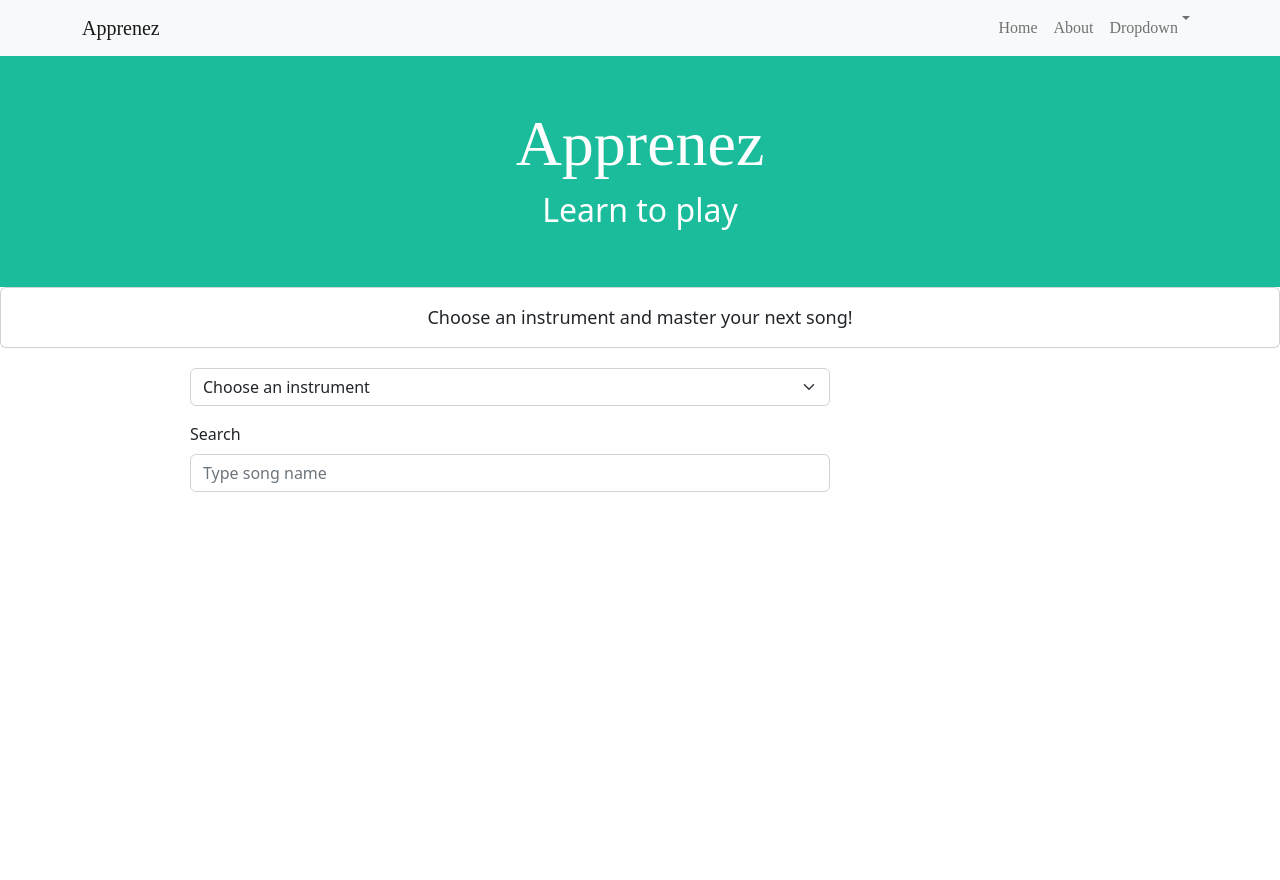
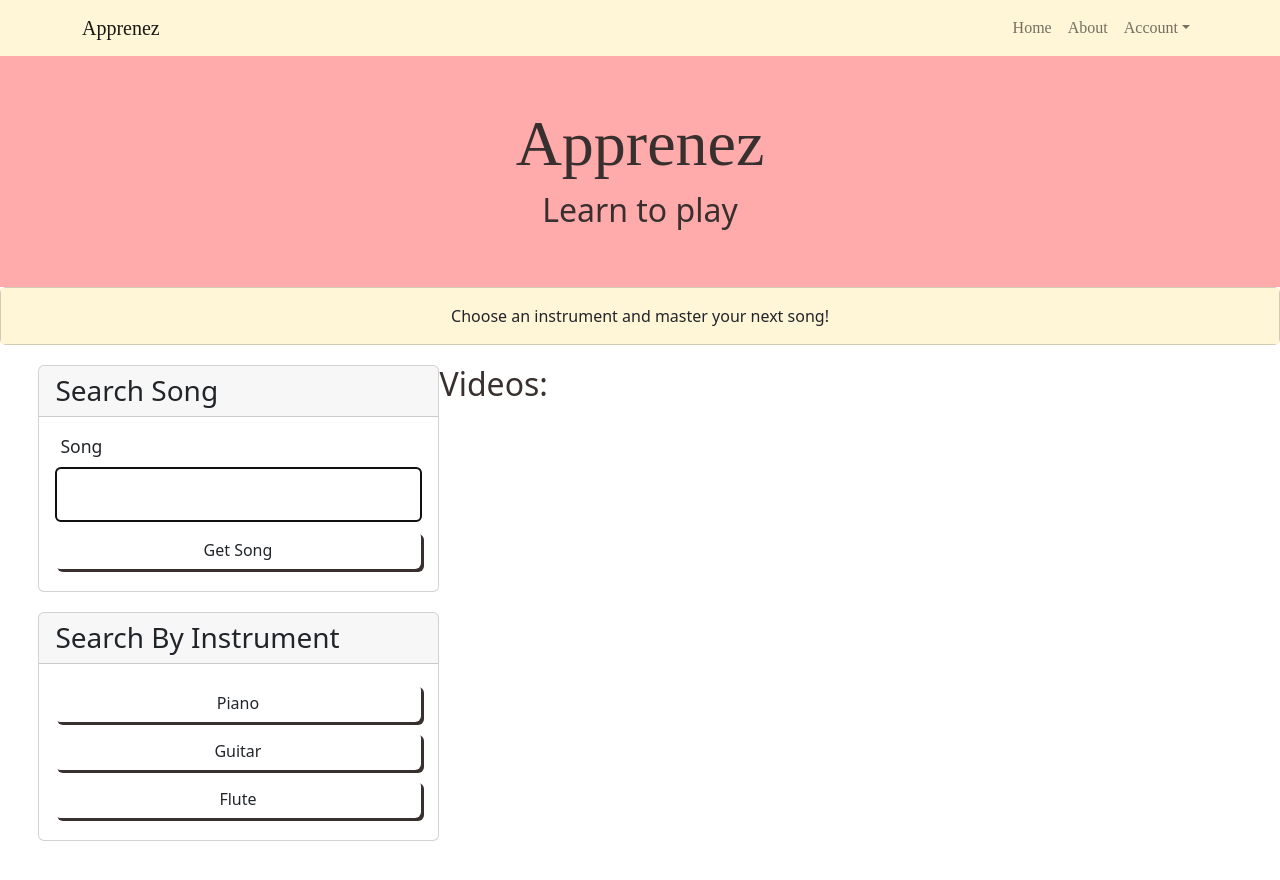
Before and after one commit to jalmand2/search-music, a React (Create React App) app in the folder client/: page / in a window 1280 px wide. Before the commit the page ends 800 px from the top, so only its background shows below. Built offline with nearby package versions, Linux system fonts and the light colour scheme; a web font is replaced by a local one.

Commit message:
Added a lot of edits to the nav bar and the search form

```diff
--- a/client/src/App.css
+++ b/client/src/App.css
@@ -5,13 +5,20 @@
   font-family: 'Licorice', cursive;
 }
 
+.song-search {
+  background-color: #fff5d7!important;
+  text-align: center;
+}
+
 header {
   padding: 50px;
   text-align: center;
-   background: #1abc9c;
-   color: white;
+  background-color: #ffaaab;
+  color: #fff5d7;
 }
-
+.navbar {
+  background-color: #fff5d7;
+}
 nav {
   font-family: 'Licorice', cursive;
 }
@@ -37,24 +44,19 @@
   display: flex !important;
   justify-content: flex-end;
 }
-
- .dropdown-toggle {
-   display: flex !important;
-   justify-content: flex-end;
+#basic-nav-dropdown {
+  background-color: #fff5d7!important;
 }
-
 #dropBox {
   margin: 0 0 0 -80px;
-
   right: 20px;
 }
-
- .input-group {
+/* .input-group {
   margin-top: 20px;
   margin-left: 190px;
-   width: 50% !important;
-
- }
+  width: 80% !important;
+} */
+/*
 
  .form-control {
    width: 50% !important;
@@ -64,8 +66,11 @@
  .form-label {
    width: 50% !important;
    margin-left: 190px;
+   text-align: center;
  }
-
+.card {
+  background-color: #fff5d7 !important;
+}
  .card-body {
    font-size: large;
    font-weight: 500;
@@ -95,4 +100,525 @@
  #logout-button {
    border: none;
    background: none;
+ } */
+ #song-search-button {
+  border: #ffaaab;
+  background-color: #ffaaab;
+  color: #fff5d7;
  }
+ @media (max-width: 992px) {
+  #basic-nav-dropdown {
+    margin-left: 300px;
+  }
+ }
+ /* Ragin Beige: #fff5d7
+
+Coral Pink: #ff5e6c
+
+Sleuthe Yellow: #feb300
+
+Pink Leaf: #ffaaab */
+
+ /* This is the CSS from Tutorial  */
+
+ :root {
+  --primary: #fff5d7;
+  --secondary: #9caea9;
+  --tertiary: #788585;
+  --light-dark: #6f6866;
+  --dark: #38302e;
+  --border-radius: .3rem;
+}
+
+* {
+  box-sizing: border-box;
+}
+
+body {
+  background-color: var(--primary);
+  margin: 0;
+  padding: 0;
+  font-family: "IBM Plex Sans", sans-serif;
+  color: var(--dark);
+  line-height: 1.5;
+  font-size: 16px;
+}
+
+h1,
+h2,
+h3,
+h4,
+h5,
+h6 {
+  font-weight: 700;
+  margin: 0;
+  color: var(--dark);
+  line-height: 1.25;
+}
+
+main {
+  margin: 20px auto;
+  width: 94%;
+}
+
+p {
+  font-size: 1.2rem;
+}
+
+ .btn {
+  font-size: 1.3rem;
+  text-decoration:none;
+  padding: 6px 5px;
+  width: 100%;
+  display: block;
+  margin: 5px 0;
+  border-radius: var(--border-radius);
+  color: var(--primary);
+  border: none;
+  outline: none;
+  background-color: var(--light-dark);
+  box-shadow: 3px 3px var(--dark);
+  transform: translate(-1px, -1px);
+}
+
+ .btn:hover {
+  color: var(--primary);
+  background-color: var(--tertiary);
+  transform: translate(0, 0);
+  box-shadow: 2px 2px var(--dark);
+}
+
+.btn-inline {
+  display: inline;
+}
+
+.btn-back {
+  border-radius: var(--border-radius);
+  color: var(--primary);
+  border: none;
+  outline: none;
+  background-color: var(--light-dark);
+  box-shadow: 3px 3px var(--secondary);
+  transform: translate(-1px, -1px);
+  display: inline-block;
+  width: auto;
+  margin-top: 20px;
+  padding: 15px;
+  text-decoration: none;
+  font-size: 1.2rem;
+}
+
+ .btn-back:hover {
+  color: var(--primary);
+  background-color: var(--tertiary);
+  transform: translate(0, 0);
+  box-shadow: 2px 2px var(--dark);
+}
+
+.hero {
+  padding: 3% 4%;
+  background-color: var(--dark);
+  color: var(--primary);
+}
+
+.hero p {
+  max-width: 75%;
+}
+
+.app-title {
+  font-size: 3rem;
+  background-color: var(--primary);
+  color: var(--dark);
+  padding: 0 10px;
+  display: inline-block;
+  border-radius: var(--border-radius);
+  box-shadow: 6px 5px var(--light-dark);
+}
+
+.list-group {
+  padding: 0;
+  list-style: none;
+}
+
+.list-item {
+  margin-bottom: 10px;
+  padding: 1.5%;
+  border-radius: var(--border-radius);
+  background-color: var(--light-dark);
+  color: var(--primary);
+  text-decoration: none;
+}
+
+.list-item:hover {
+  background-color: var(--dark);
+}
+
+.status-icon {
+  padding: 2px 5px;
+  margin: 0 5px;
+  background-color: rgba(255,255,255, 1);
+  border-radius: var(--border-radius);
+}
+
+.icon-danger {
+  color: rgb(255, 70, 70);
+}
+
+.icon-success {
+  color: rgb(29, 153, 255);
+}
+
+/* CARDS */
+.card {
+  margin: 0 0 20px 0;
+  border: 3px solid var(--dark);
+  border-radius: var(--border-radius);
+}
+
+.card-header {
+  color: var(--primary);
+  background-color: var(--dark);
+  padding: 2.5%;
+  border-radius: calc(.18rem - 1px) calc(.18rem - 1px) 0 0;
+}
+
+.card-body {
+  padding: 2.5%;
+}
+
+/* FORM */
+.form-label,
+.form-input,
+.form-textarea {
+  display: block;
+}
+
+.form-label {
+  font-size: 1.1rem;
+  margin: 0 0 0 5px;
+}
+
+.form-input {
+  width: 100%;
+  padding: 3%;
+  margin: 5px 0;
+  font-size: 1.2rem;
+  border: 2px solid var(--light-dark);
+  border-radius: var(--border-radius);
+}
+
+/* HEIGHT / WIDTH UTILS */
+.min-100-vh {
+  min-height: 100vh;
+}
+
+.min-100-vw {
+  min-width: 100vw;
+}
+
+/* FONT UTILS */
+.text-uppercase {
+  text-transform: uppercase;
+}
+
+
+/* FLEX CONTENT */
+.flex-row {
+  display: flex;
+  flex-wrap: wrap;
+}
+
+.flex-column {
+  display: flex;
+  flex-direction: column;
+  flex-wrap: wrap;
+}
+
+.justify-space-between {
+  justify-content: space-between;
+}
+
+.justify-space-around {
+  justify-content: space-around;
+}
+
+.justify-flex-start {
+  justify-content: flex-start
+}
+
+.justify-flex-end {
+  justify-content: flex-end;
+}
+
+.justify-center {
+  justify-content: center;
+}
+
+.align-stretch {
+  align-items: stretch;
+}
+
+.align-end {
+  align-items: flex-end;
+}
+
+.align-center {
+  align-items: center;
+}
+
+.col-auto {
+  flex-grow: 1;
+}
+
+.col-1 {
+  flex: 0 0 calc(100% * 1 / 12 - 2%);
+}
+
+.col-2 {
+  flex: 0 0 calc(100% * 2 / 12 - 2%);
+}
+
+.col-3 {
+  flex: 0 0 calc(100% * 3 / 12 - 2%);
+}
+
+.col-4 {
+  flex: 0 0 calc(100% * 4 / 12 - 2%);
+}
+
+.col-5 {
+  flex: 0 0 calc(100% * 5 / 12 - 2%);
+}
+
+.col-6 {
+  flex: 0 0 calc(100% * 6 / 12 - 2%);
+}
+
+.col-7 {
+  flex: 0 0 calc(100% * 7 / 12 - 2%);
+}
+
+.col-8 {
+  flex: 0 0 calc(100% * 8 / 12 - 2%);
+}
+
+.col-9 {
+  flex: 0 0 calc(100% * 9 / 12 - 2%);
+}
+
+.col-10 {
+  flex: 0 0 calc(100% * 10 / 12 - 2%);
+}
+
+.col-11 {
+  flex: 0 0 calc(100% * 11 / 12 - 2%);
+}
+
+.col-12 {
+  flex: 0 0 100%;
+}
+
+/* col-sm */
+@media screen and (min-width: 640px) {
+  .col-sm-1 {
+    flex: 0 0 calc(100% * 1 / 12 - 2%);
+  }
+
+  .col-sm-2 {
+    flex: 0 0 calc(100% * 2 / 12 - 2%);
+  }
+
+  .col-sm-3 {
+    flex: 0 0 calc(100% * 3 / 12 - 2%);
+  }
+
+  .col-sm-4 {
+    flex: 0 0 calc(100% * 4 / 12 - 2%);
+  }
+
+  .col-sm-5 {
+    flex: 0 0 calc(100% * 5 / 12 - 2%);
+  }
+
+  .col-sm-6 {
+    flex: 0 0 calc(100% * 6 / 12 - 2%);
+  }
+
+  .col-sm-7 {
+    flex: 0 0 calc(100% * 7 / 12 - 2%);
+  }
+
+  .col-sm-8 {
+    flex: 0 0 calc(100% * 8 / 12 - 2%);
+  }
+
+  .col-sm-9 {
+    flex: 0 0 calc(100% * 9 / 12 - 2%);
+  }
+
+  .col-sm-10 {
+    flex: 0 0 calc(100% * 10 / 12 - 2%);
+  }
+
+  .col-sm-11 {
+    flex: 0 0 calc(100% * 11 / 12 - 2%);
+  }
+
+  .col-sm-12 {
+    flex: 0 0 100%;
+  }
+}
+
+
+/* col-md */
+@media screen and (min-width: 768px) {
+  .col-md-1 {
+    flex: 0 0 calc(100% * 1 / 12 - 2%);
+  }
+
+  .col-md-2 {
+    flex: 0 0 calc(100% * 2 / 12 - 2%);
+  }
+
+  .col-md-3 {
+    flex: 0 0 calc(100% * 3 / 12 - 2%);
+  }
+
+  .col-md-4 {
+    flex: 0 0 calc(100% * 4 / 12 - 2%);
+  }
+
+  .col-md-5 {
+    flex: 0 0 calc(100% * 5 / 12 - 2%);
+  }
+
+  .col-md-6 {
+    flex: 0 0 calc(100% * 6 / 12 - 2%);
+  }
+
+  .col-md-7 {
+    flex: 0 0 calc(100% * 7 / 12 - 2%);
+  }
+
+  .col-md-8 {
+    flex: 0 0 calc(100% * 8 / 12 - 2%);
+  }
+
+  .col-md-9 {
+    flex: 0 0 calc(100% * 9 / 12 - 2%);
+  }
+
+  .col-md-10 {
+    flex: 0 0 calc(100% * 10 / 12 - 2%);
+  }
+
+  .col-md-11 {
+    flex: 0 0 calc(100% * 11 / 12 - 2%);
+  }
+
+  .col-md-12 {
+    flex: 0 0 100%;
+  }
+}
+
+/* col-lg */
+@media screen and (min-width: 992px) {
+  .col-lg-1 {
+    flex: 0 0 calc(100% * 1 / 12 - 2%);
+  }
+
+  .col-lg-2 {
+    flex: 0 0 calc(100% * 2 / 12 - 2%);
+  }
+
+  .col-lg-3 {
+    flex: 0 0 calc(100% * 3 / 12 - 2%);
+  }
+
+  .col-lg-4 {
+    flex: 0 0 calc(100% * 4 / 12 - 2%);
+  }
+
+  .col-lg-5 {
+    flex: 0 0 calc(100% * 5 / 12 - 2%);
+  }
+
+  .col-lg-6 {
+    flex: 0 0 calc(100% * 6 / 12 - 2%);
+  }
+
+  .col-lg-7 {
+    flex: 0 0 calc(100% * 7 / 12 - 2%);
+  }
+
+  .col-lg-8 {
+    flex: 0 0 calc(100% * 8 / 12 - 2%);
+  }
+
+  .col-lg-9 {
+    flex: 0 0 calc(100% * 9 / 12 - 2%);
+  }
+
+  .col-lg-10 {
+    flex: 0 0 calc(100% * 10 / 12 - 2%);
+  }
+
+  .col-lg-11 {
+    flex: 0 0 calc(100% * 11 / 12 - 2%);
+  }
+
+  .col-lg-12 {
+    flex: 0 0 100%;
+  }
+}
+
+/* col-xl */
+@media screen and (min-width: 1200px) {
+  .col-xl-1 {
+    flex: 0 0 calc(100% * 1 / 12 - 2%);
+  }
+
+  .col-xl-2 {
+    flex: 0 0 calc(100% * 2 / 12 - 2%);
+  }
+
+  .col-xl-3 {
+    flex: 0 0 calc(100% * 3 / 12 - 2%);
+  }
+
+  .col-xl-4 {
+    flex: 0 0 calc(100% * 4 / 12 - 2%);
+  }
+
+  .col-xl-5 {
+    flex: 0 0 calc(100% * 5 / 12 - 2%);
+  }
+
+  .col-xl-6 {
+    flex: 0 0 calc(100% * 6 / 12 - 2%);
+  }
+
+  .col-xl-7 {
+    flex: 0 0 calc(100% * 7 / 12 - 2%);
+  }
+
+  .col-xl-8 {
+    flex: 0 0 calc(100% * 8 / 12 - 2%);
+  }
+
+  .col-xl-9 {
+    flex: 0 0 calc(100% * 9 / 12 - 2%);
+  }
+
+  .col-xl-10 {
+    flex: 0 0 calc(100% * 10 / 12 - 2%);
+  }
+
+  .col-xl-11 {
+    flex: 0 0 calc(100% * 11 / 12 - 2%);
+  }
+
+  .col-xl-12 {
+    flex: 0 0 100%;
+  }
+}
--- a/client/src/components/Home/index.jsx
+++ b/client/src/components/Home/index.jsx
@@ -7,17 +7,44 @@ const Home = () => {
 
       <header>
         <h1>Apprenez</h1>
-        <h2>Learn to play </h2>
+        <h2>Learn to play</h2>
       </header>
-      <div className="card">
-        <div className="card-body">
+      <div className="card song-search">
+        <div className="card-body song-search">
           Choose an instrument and master your next song!
         </div>
       </div>
 
-      <div className="input-group mb-3">
-        {/* <!-- <button class="btn btn-outline-secondary" type="button">Pick an instrument</button> --> */}
-        <select className="form-select" id="inputGroupSelect03" aria-label="Example select with button addon">
+  <main class="flex-row justify-space-between">
+    <div class="col-12 col-md-4">
+
+      <div class="card">
+        <h3 class="card-header">Search Song</h3>
+        <form id="user-form" class="card-body">
+          <label class="form-label" for="song">Song</label>
+          <input name="song" id="song" type="text" autofocus="true" class="form-input" />
+          <button type="submit" class="btn">Get Song</button>
+        </form>
+      </div>
+
+      <div class="card">
+        <h3 class="card-header">Search By Instrument</h3>
+        <div id="instrument-buttons" class="card-body">
+          <button data-language="piano" class="btn">Piano</button>
+          <button data-language="guitar" class="btn">Guitar</button>
+          <button data-language="flute" class="btn">Flute</button>
+        </div>
+      </div>
+    </div>
+
+    <div class="col-12 col-md-8">
+      <h2 class="subtitle">Videos: <span id="song-search-term"></span></h2>
+      <div id="song-container" class="list-group"></div>
+    </div>
+  </main>
+      {/* <div className="container-fluid song-search">
+        <div className="row input-group mb-3">
+          <select className="form-select song-search" id="inputGroupSelect03" aria-label="Example select with button addon">
             <option selected>Choose an instrument</option>
             <option value="1">Piano</option>
             <option value="2">Guitar</option>
@@ -27,10 +54,12 @@ const Home = () => {
             <option value="6">Clarinet</option>
           </select>
         </div>
-      <div className="search-box">
-        <label for="exampleDataList" className="form-label">Search</label>
-        <input className="form-control" list="datalistOptions" id="exampleDataList" placeholder="Type song name"></input></div>
 
+        <div className="row">
+          <input className="col form-control song-search" list="datalistOptions" id="exampleDataList" placeholder="Type song name"></input>
+          <button type="button" class="col-2 btn" id="song-search-button">Primary</button>
+        </div>
+      </div> */}
     </div>
   );
 };
--- a/client/src/components/Nav/index.jsx
+++ b/client/src/components/Nav/index.jsx
@@ -8,7 +8,7 @@ import AuthService from '../../utils/auth';
 
 function navbar() {
   return (
-    <Navbar bg="light" expand="lg">
+    <Navbar expand="lg">
       <Container>
         <Navbar.Brand href="/">Apprenez</Navbar.Brand>
         <Navbar.Toggle aria-controls="basic-navbar-nav" />
@@ -16,7 +16,7 @@ function navbar() {
           <Nav id="nav-bar-side" className="me-auto">
             <Nav.Link href="/">Home</Nav.Link>
             <Nav.Link href="/about">About</Nav.Link>
-            <NavDropdown title="Dropdown" id="basic-nav-dropdown">
+            <NavDropdown title="Account" id="basic-nav-dropdown">
               {/* dropdown is going to change into login/account username once logged in */}
               <NavDropdown.Item href="/Login">Login</NavDropdown.Item>
               <NavDropdown.Item href="/Signup">
@@ -24,9 +24,9 @@ function navbar() {
               </NavDropdown.Item>
               <NavDropdown.Item href="#action/3.3">FAQ</NavDropdown.Item>
               <NavDropdown.Divider />
-              <NavDropdown.Item>
+              {/* <NavDropdown.Item>
               <button id="logout-button" onClick={AuthService.logout}>Logout</button>
-              </NavDropdown.Item>
+              </NavDropdown.Item> */}
             </NavDropdown>
           </Nav>
         </Navbar.Collapse>
```
Also changed, not shown: client/src/components/About/index.jsx (+6 -1 lines). Lines whose indentation alone changed are shown as unchanged.
